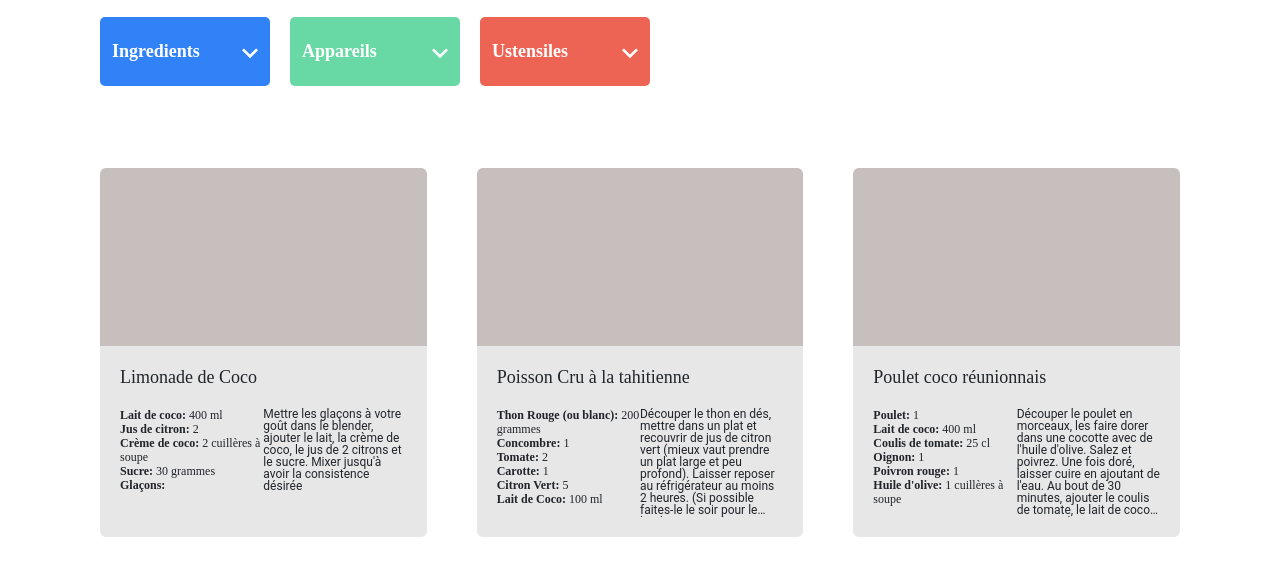
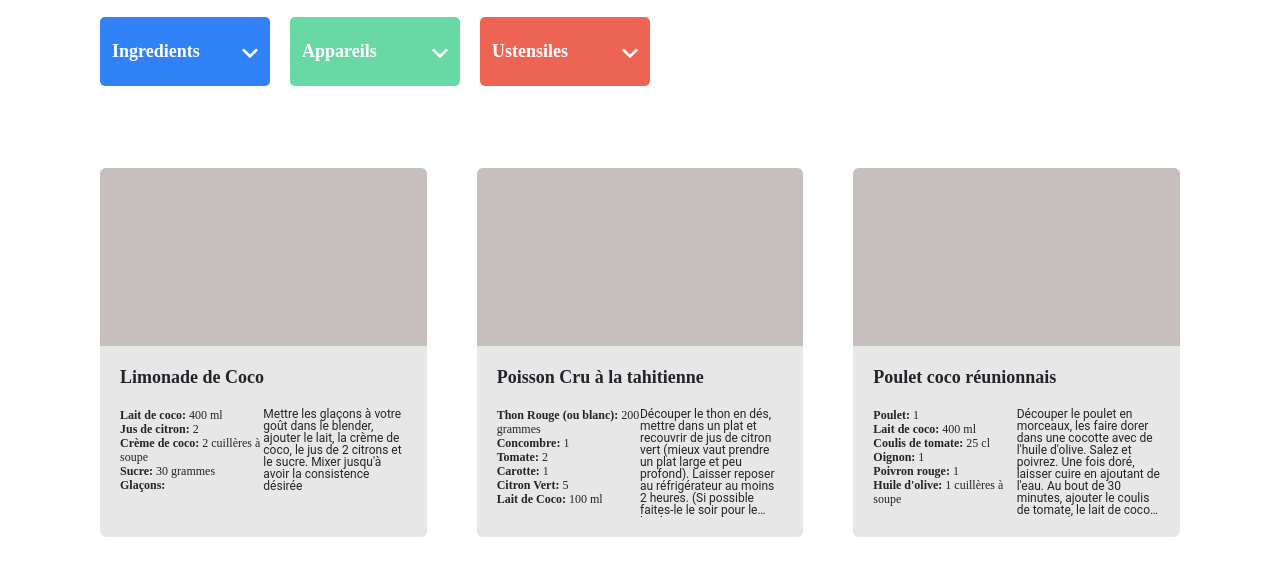
Before and after one commit to jojoner16/Les-petits-plats, a plain HTML site: page index.html in a window 1280 px wide. Shown: the part 228-800 px from the top of the page. Drawn offline with nearby package versions, Linux system fonts and the light colour scheme.

Commit message:
modification css et test d'affichage icone horloge...

```diff
--- a/css/styles.css
+++ b/css/styles.css
@@ -243,7 +243,7 @@ main {
 .recipeTitle{
     font-size: 18px;
     line-height: 22px;
-    font-weight: normal;
+    font-weight: bold;
 }
 .recipeIngredients, .recipePreparation {
     margin: 0;
--- a/js/script.js
+++ b/js/script.js
@@ -49,8 +49,8 @@ function createCard(recipe) {
         recipeTime.classList.add("recipeTime");
 
     const recipeImg = document.createElement("img");
-        recipeImg.src = "assets/icons/time.svg";
-        recipeImg.alt = " ";
+        recipeImg.src = "/assets/icons/time.svg";
+        recipeImg.alt = "time";
         recipeTime.appendChild(recipeImg);
 
     const recipeMinutes = document.createElement("span");
```
